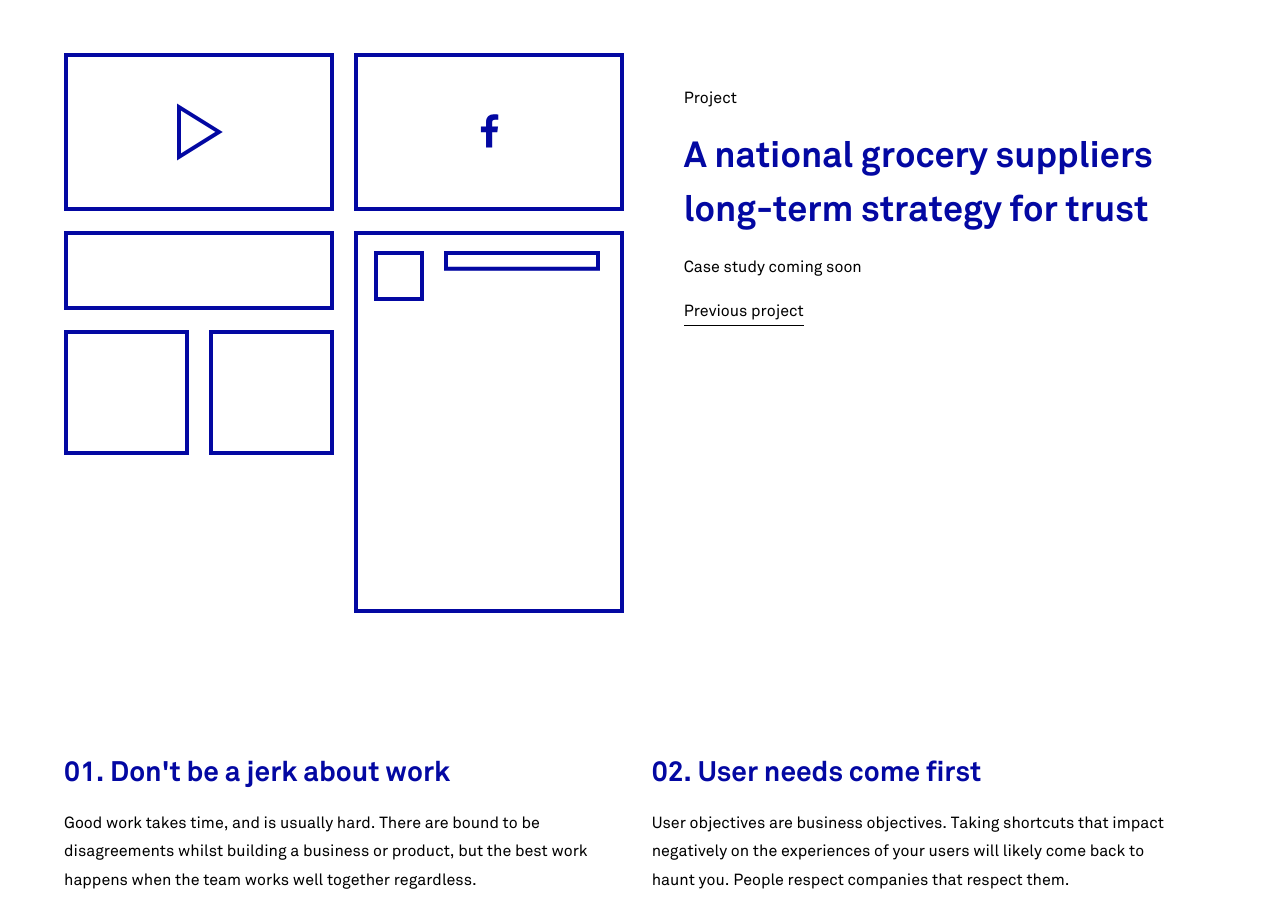
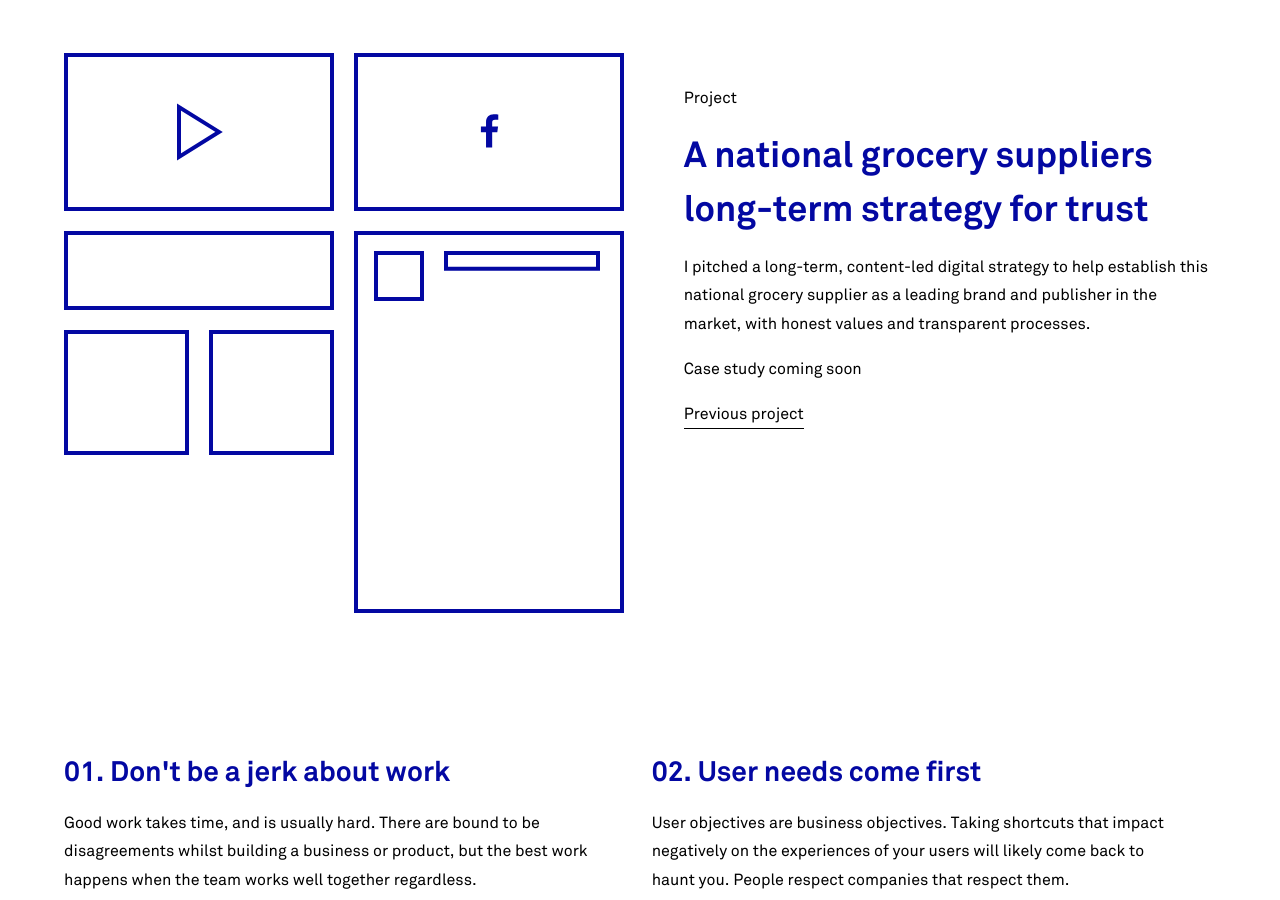
Before and after one commit to craigthomasfrost/cfdesigner.github.io, a Jekyll site: the page built from index.html, in a window 1280 px wide and 900 px high, scrolled down 3987 px. Built offline with Jekyll 4.4.1, drawn with Linux system fonts in a browser that asks for light colours.

Commit message:
visual updates

```diff
--- a/index.html
+++ b/index.html
@@ -208,7 +208,7 @@ layout: default
                 <div class="p-t-2 p-l-2@m">
                     <p class="">Project</p>
                     <h2 class="h3 h2@m bold"><a href="" class="">A national grocery suppliers long-term strategy for trust</a></h2>
-                    <p></p>
+                    <p>I pitched a long-term, content-led digital strategy to help establish this national grocery supplier as a leading brand and publisher in the market, with honest values and transparent processes.</p>
                     <p>
                         <span class=""></span>Case study coming soon
                     </p>
```
